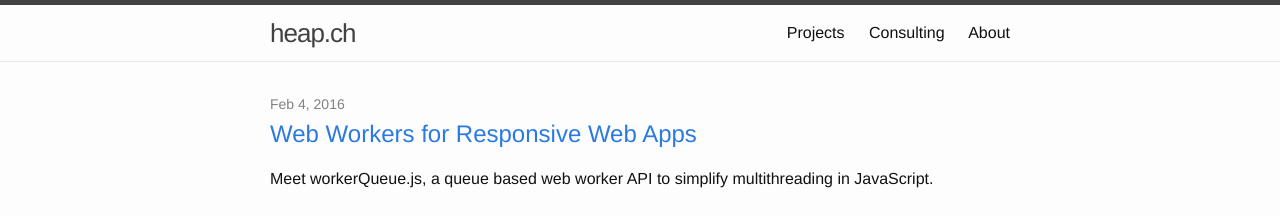
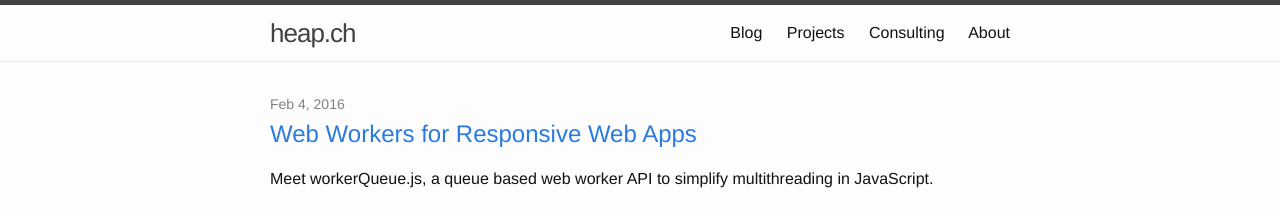
Before and after one commit to stepmuel/stepmuel.github.io, a Jekyll site: the page built from index.html, in a window 1280 px wide. Shown: the top 216 px of the page. Built offline with Jekyll 4.4.1, drawn with Linux system fonts in a browser that asks for light colours.

Commit message:
Adding "Blog" menu item for better discoverability

```diff
--- a/_includes/header.html
+++ b/_includes/header.html
@@ -2,7 +2,7 @@
 
   <div class="wrapper">
 
-    <a href="/"><p class="site-title">{{ site.title }}</p></a>
+    <p class="site-title">{{ site.title }}</p>
 
     <nav class="site-nav">
       <a href="#" class="menu-icon">
@@ -14,6 +14,7 @@
       </a>
 
       <div class="trigger">
+        <a class="page-link" href="/">Blog</a>
         <a class="page-link" href="/projects/">Projects</a>
         <a class="page-link" href="/consulting/">Consulting</a>
         <a class="page-link" href="/about/">About</a>
```
